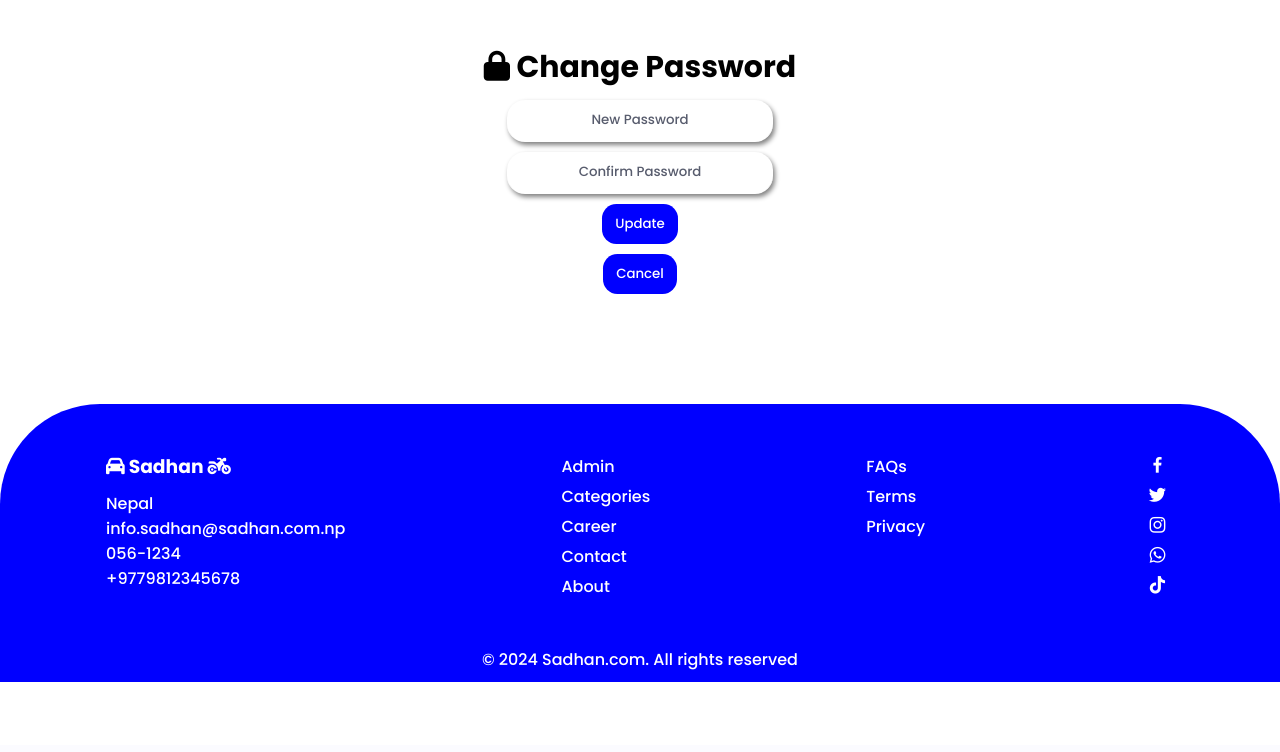
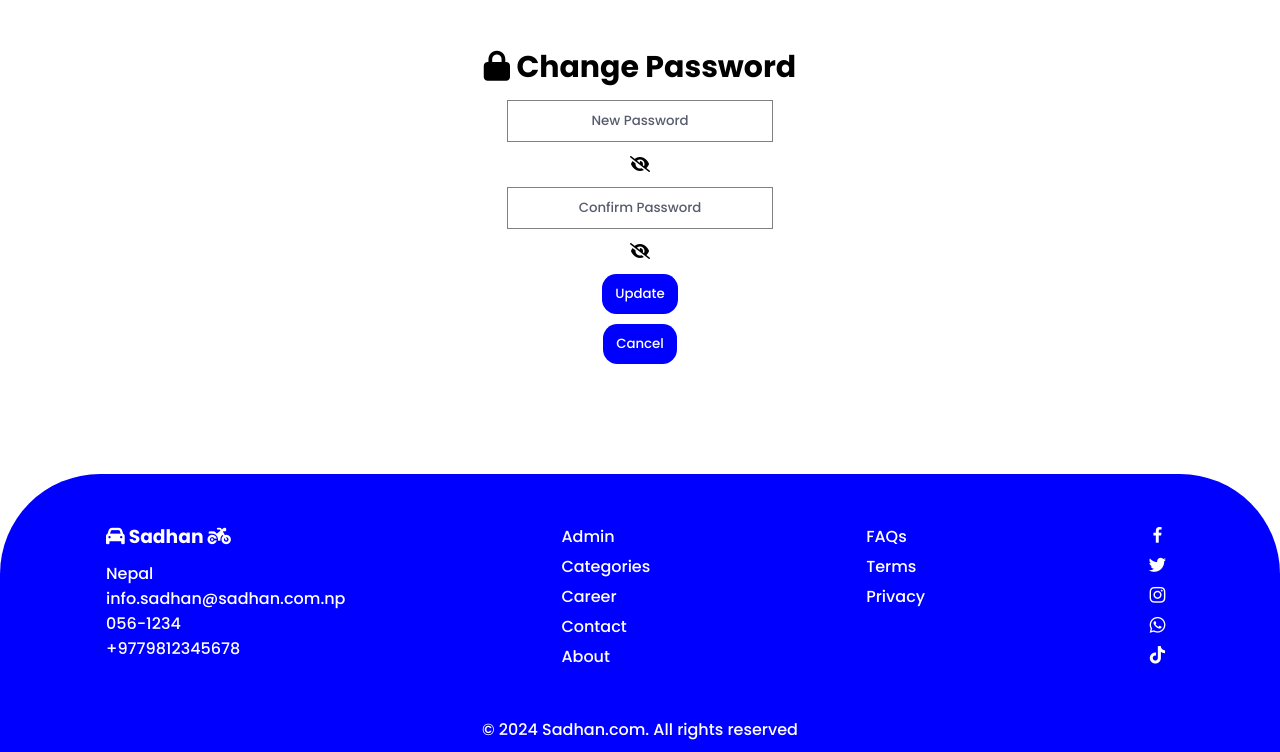
Before and after one commit to KooSL/Vehicle-Rental-System-PHP, a PHP site: page /update-password.php in a window 1280 px wide. Shown: the part 55-807 px from the top of the page. Before the commit the page ends 737 px from the top, so only its background shows below. Run offline with PHP 8.4, Linux system fonts and the light colour scheme; some libraries are stand-ins or nearby versions.

Commit message:
Add files via upload

```diff
--- a/login.php
+++ b/login.php
@@ -7,6 +7,7 @@
     <link rel="stylesheet" href="css\style.css">
     <script src="https://kit.fontawesome.com/ae61999827.js"></script>
     <link rel="stylesheet" href="https://cdn.jsdelivr.net/npm/boxicons@latest/css/boxicons.min.css">
+    <script src="js\main.js"></script>
     <title>Login</title>
 </head>
 <body>
@@ -19,7 +20,10 @@
             <p class="login-txt"><i class="fa-solid fa-right-to-bracket"></i> Log In</p>
             <div class="l-inputs">
             <input type="text" name="email" placeholder="Username" required>
-            <input type="password" name="password" placeholder="Password" required>
+            </div>
+            <div class="login-password-box">
+                <input type="password" name="password" placeholder="Password" id="loginpassword" required>
+                <i class="fa-solid fa-eye-slash" id="logineyeicon" aria-hidden="true" onclicK="logintoggle()"></i>
             </div>
             <p><a href="update-password.php" class="e-option">Forget Password?</a></p>
             <input type="submit" value="Login">
--- a/update-password.php
+++ b/update-password.php
@@ -7,6 +7,7 @@
     <link rel="stylesheet" href="css\style.css">
     <script src="https://kit.fontawesome.com/ae61999827.js"></script>
     <link rel="stylesheet" href="https://cdn.jsdelivr.net/npm/boxicons@latest/css/boxicons.min.css">
+    <script src="js\main.js"></script>
     <title>Update Password</title>
 </head>
 <body>
@@ -17,10 +18,15 @@
 
         <form action="" class="update-password-form" method="POST">
             <p class="change-password-txt"><i class="fa-solid fa-lock"></i> Change Password</p>
-            <div class="p-inputs">
-            <input type="password" name="n-password" placeholder="New Password" required>
-            <input type="password" name="c-password" placeholder="Confirm Password" required>
-            </div>
+                <div class="update-password-box">
+                    <input type="password" name="password" placeholder="New Password" id="updatepassword" required>
+                    <i class="fa-solid fa-eye-slash" id="updateeyeicon" aria-hidden="true" onclicK="updatetoggle()"></i>
+                </div>
+                <div class="update-c-password-box">
+                    <input type="password" name="password" placeholder="Confirm Password" id="cupdatepassword" required>
+                    <i class="fa-solid fa-eye-slash" id="cupdateeyeicon" aria-hidden="true" onclicK="cupdatetoggle()"></i>
+                </div>
+
             <input type="submit" value="Update">
             <a href="login.php"><button type="button" class="change-pw-cancel">Cancel</button></a>
         </form>
```
Also changed, not shown: home.php (+3 -4 lines), sign-up.php (+10 -2 lines).
